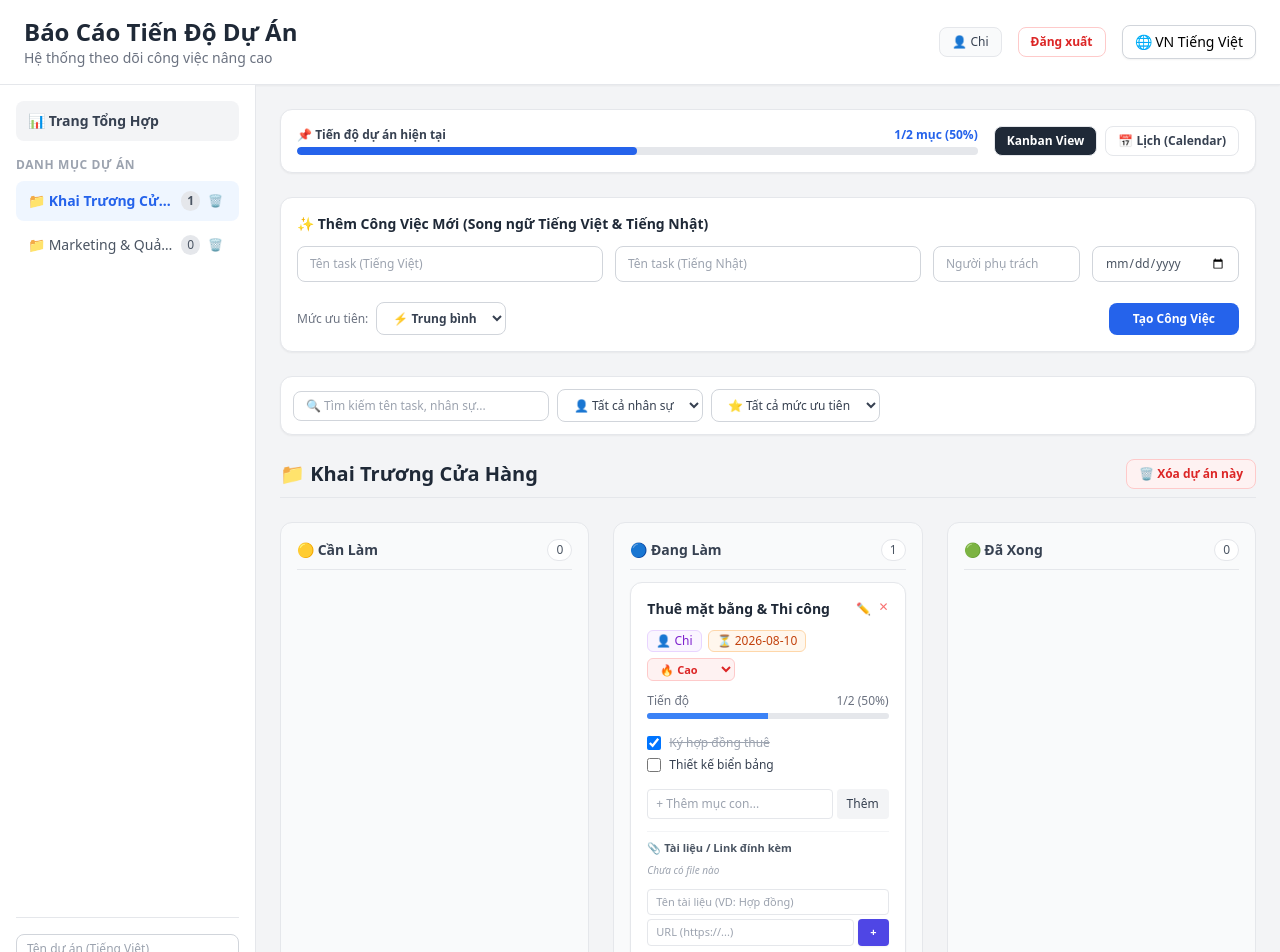
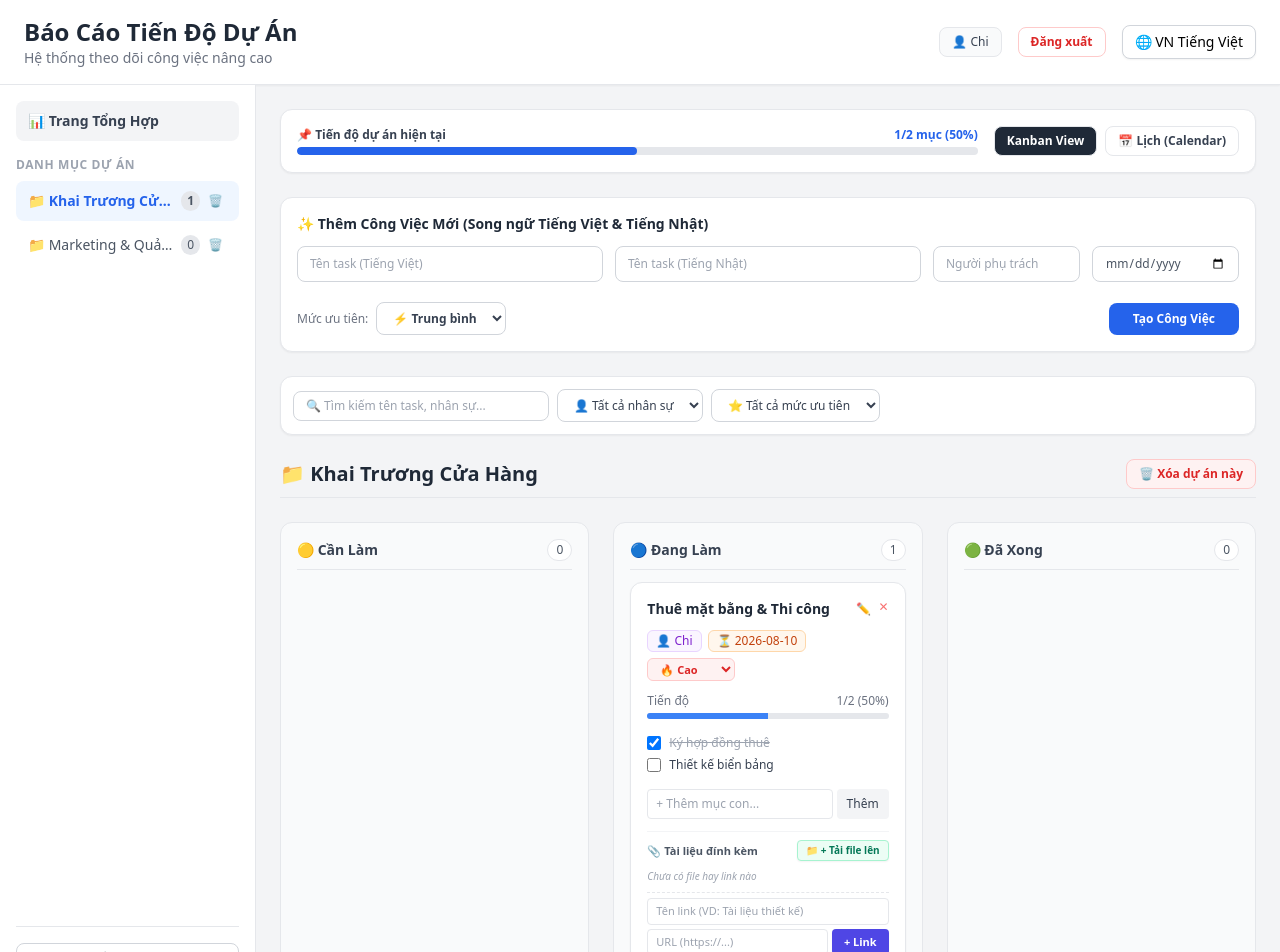
Before and after one commit to Chinguyen9213/D-n-1, a React (Vite) app in the folder frontend/: page / in a window 1280 px wide. Shown: the top 952 px of the page. Built offline with nearby package versions, Linux system fonts and the light colour scheme.

Commit message:
Update App.jsx

```diff
--- a/frontend/src/App.jsx
+++ b/frontend/src/App.jsx
@@ -71,7 +71,7 @@ function MainApp({ user, onLogout }) {
   const [newTaskPriority, setNewTaskPriority] = useState('MEDIUM');
   const [newChecklistText, setNewChecklistText] = useState({});
 
-  // State nhập tài liệu đính kèm
+  // State nhập tài liệu đính kèm (URL)
   const [attNameInputs, setAttNameInputs] = useState({});
   const [attUrlInputs, setAttUrlInputs] = useState({});
 
@@ -144,7 +144,6 @@ function MainApp({ user, onLogout }) {
     setNewTaskPriority('MEDIUM');
   };
 
-  // Lưu tên Task sau khi chỉnh sửa trực tiếp
   const handleSaveTaskTitle = (taskId) => {
     setTasks(prev => prev.map(t => {
       if (t.id === taskId) {
@@ -159,8 +158,8 @@ function MainApp({ user, onLogout }) {
     setEditingTaskId(null);
   };
 
-  // Thêm file / tài liệu đính kèm
-  const handleAddAttachment = (taskId) => {
+  // Thêm tài liệu bằng URL
+  const handleAddAttachmentUrl = (taskId) => {
     const name = attNameInputs[taskId];
     const url = attUrlInputs[taskId];
     if (!name || !name.trim() || !url || !url.trim()) {
@@ -170,7 +169,7 @@ function MainApp({ user, onLogout }) {
 
     setTasks(prev => prev.map(t => {
       if (t.id === taskId) {
-        const newAtt = { id: 'att_' + Date.now(), name: name.trim(), url: url.trim() };
+        const newAtt = { id: 'att_' + Date.now(), type: 'url', name: name.trim(), url: url.trim() };
         return { ...t, attachments: [...(t.attachments || []), newAtt] };
       }
       return t;
@@ -178,6 +177,31 @@ function MainApp({ user, onLogout }) {
 
     setAttNameInputs(prev => ({ ...prev, [taskId]: '' }));
     setAttUrlInputs(prev => ({ ...prev, [taskId]: '' }));
+  };
+
+  // Tải file trực tiếp từ máy tính lên
+  const handleFileUpload = (taskId, e) => {
+    const file = e.target.files[0];
+    if (!file) return;
+
+    const reader = new FileReader();
+    reader.onload = (uploadEvent) => {
+      const fileDataUrl = uploadEvent.target.result;
+      setTasks(prev => prev.map(t => {
+        if (t.id === taskId) {
+          const newAtt = {
+            id: 'file_' + Date.now(),
+            type: 'file',
+            name: file.name,
+            url: fileDataUrl
+          };
+          return { ...t, attachments: [...(t.attachments || []), newAtt] };
+        }
+        return t;
+      }));
+    };
+    reader.readAsDataURL(file);
+    e.target.value = null; // Reset input file
   };
 
   const handleDeleteAttachment = (taskId, attId) => {
@@ -616,28 +640,43 @@ function MainApp({ user, onLogout }) {
                                 <button type="submit" className="bg-gray-100 hover:bg-gray-200 text-gray-700 text-xs px-2.5 py-1.5 rounded font-medium">{isJa ? '追加' : 'Thêm'}</button>
                               </form>
 
-                              {/* QUẢN LÝ TÀI LIỆU / LINK */}
-                              <div className="pt-2 border-t border-gray-100 space-y-1.5">
-                                <p className="text-[11px] font-bold text-gray-600">📎 {isJa ? '添付資料' : 'Tài liệu / Link đính kèm'}</p>
+                              {/* QUẢN LÝ TÀI LIỆU SONG SONG: LINK & TẢI FILE TỪ MÁY */}
+                              <div className="pt-2 border-t border-gray-100 space-y-2">
+                                <div className="flex items-center justify-between">
+                                  <p className="text-[11px] font-bold text-gray-600">📎 {isJa ? '添付資料' : 'Tài liệu đính kèm'}</p>
+                                  <label className="cursor-pointer bg-emerald-50 hover:bg-emerald-100 text-emerald-700 border border-emerald-200 text-[10px] font-bold px-2 py-0.5 rounded shadow-sm">
+                                    📁 {isJa ? 'ファイルアップロード' : '+ Tải file lên'}
+                                    <input type="file" onChange={(e) => handleFileUpload(task.id, e)} className="hidden" />
+                                  </label>
+                                </div>
+
                                 {task.attachments && task.attachments.length > 0 ? (
                                   <div className="space-y-1">
                                     {task.attachments.map(att => (
                                       <div key={att.id} className="flex items-center justify-between text-xs bg-gray-50 px-2 py-1 rounded border border-gray-100 group">
-                                        <a href={att.url} target="_blank" rel="noreferrer" className="text-blue-600 hover:underline truncate pr-2 max-w-[170px]" title={att.name}>
-                                          📄 {att.name}
+                                        <a
+                                          href={att.url}
+                                          target="_blank"
+                                          rel="noreferrer"
+                                          download={att.type === 'file' ? att.name : undefined}
+                                          className="text-blue-600 hover:underline truncate pr-2 max-w-[170px]"
+                                          title={att.name}
+                                        >
+                                          {att.type === 'file' ? '💾 ' : '📄 '} {att.name}
                                         </a>
                                         <button type="button" onClick={() => handleDeleteAttachment(task.id, att.id)} className="text-gray-400 hover:text-red-500 text-[10px]">✕</button>
                                       </div>
                                     ))}
                                   </div>
                                 ) : (
-                                  <p className="text-[10px] text-gray-400 italic">{isJa ? '資料なし' : 'Chưa có file nào'}</p>
+                                  <p className="text-[10px] text-gray-400 italic">{isJa ? '資料なし' : 'Chưa có file hay link nào'}</p>
                                 )}
 
-                                <div className="space-y-1 pt-1">
+                                {/* Form dán link URL nhanh */}
+                                <div className="space-y-1 pt-1 border-t border-dashed border-gray-200">
                                   <input
                                     type="text"
-                                    placeholder={isJa ? '資料名 (例: 契約書)' : 'Tên tài liệu (VD: Hợp đồng)'}
+                                    placeholder={isJa ? '資料名 (例: 契約書)' : 'Tên link (VD: Tài liệu thiết kế)'}
                                     value={attNameInputs[task.id] || ''}
                                     onChange={(e) => setAttNameInputs({ ...attNameInputs, [task.id]: e.target.value })}
                                     className="w-full text-[11px] border border-gray-200 rounded px-2 py-1 focus:outline-none"
@@ -652,10 +691,10 @@ function MainApp({ user, onLogout }) {
                                     />
                                     <button
                                       type="button"
-                                      onClick={() => handleAddAttachment(task.id)}
+                                      onClick={() => handleAddAttachmentUrl(task.id)}
                                       className="bg-indigo-600 hover:bg-indigo-700 text-white text-[11px] px-3 py-1 rounded font-bold shrink-0 shadow-sm"
                                     >
-                                      +
+                                      + Link
                                     </button>
                                   </div>
                                 </div>
```
